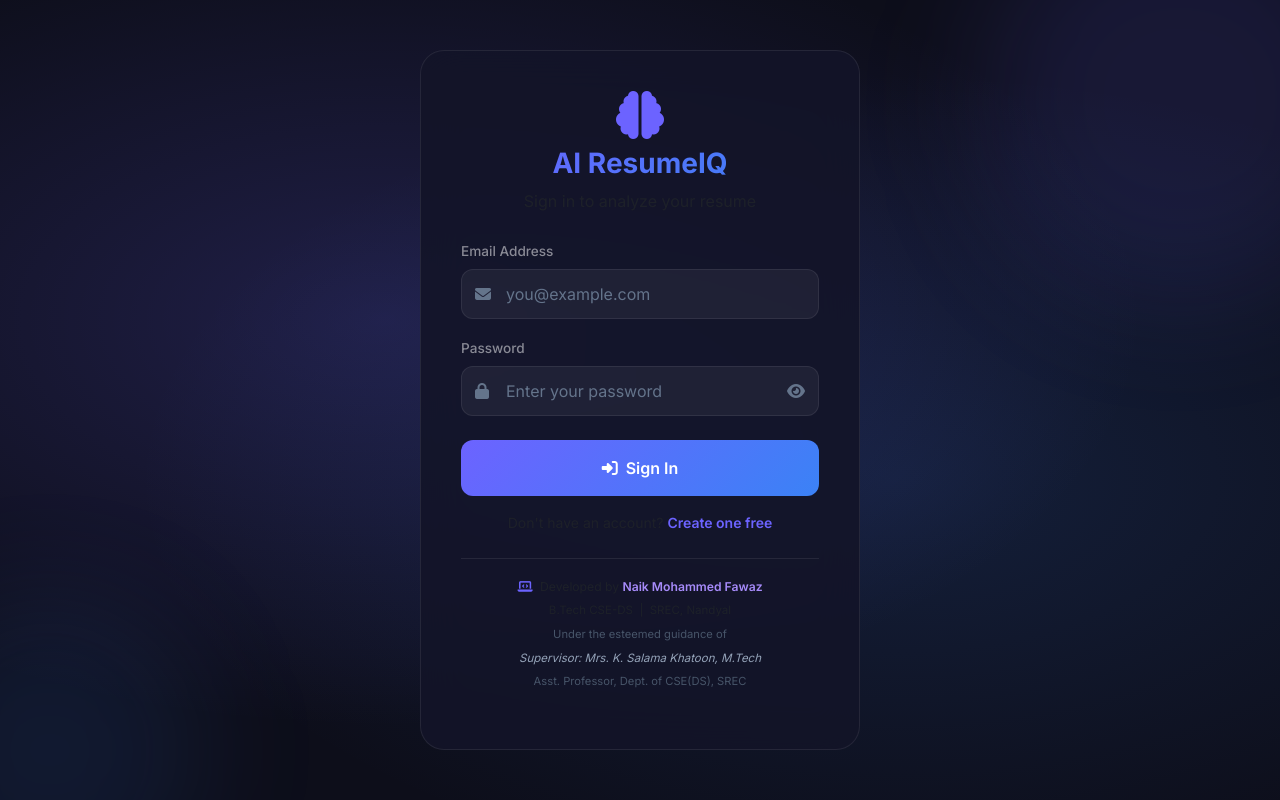
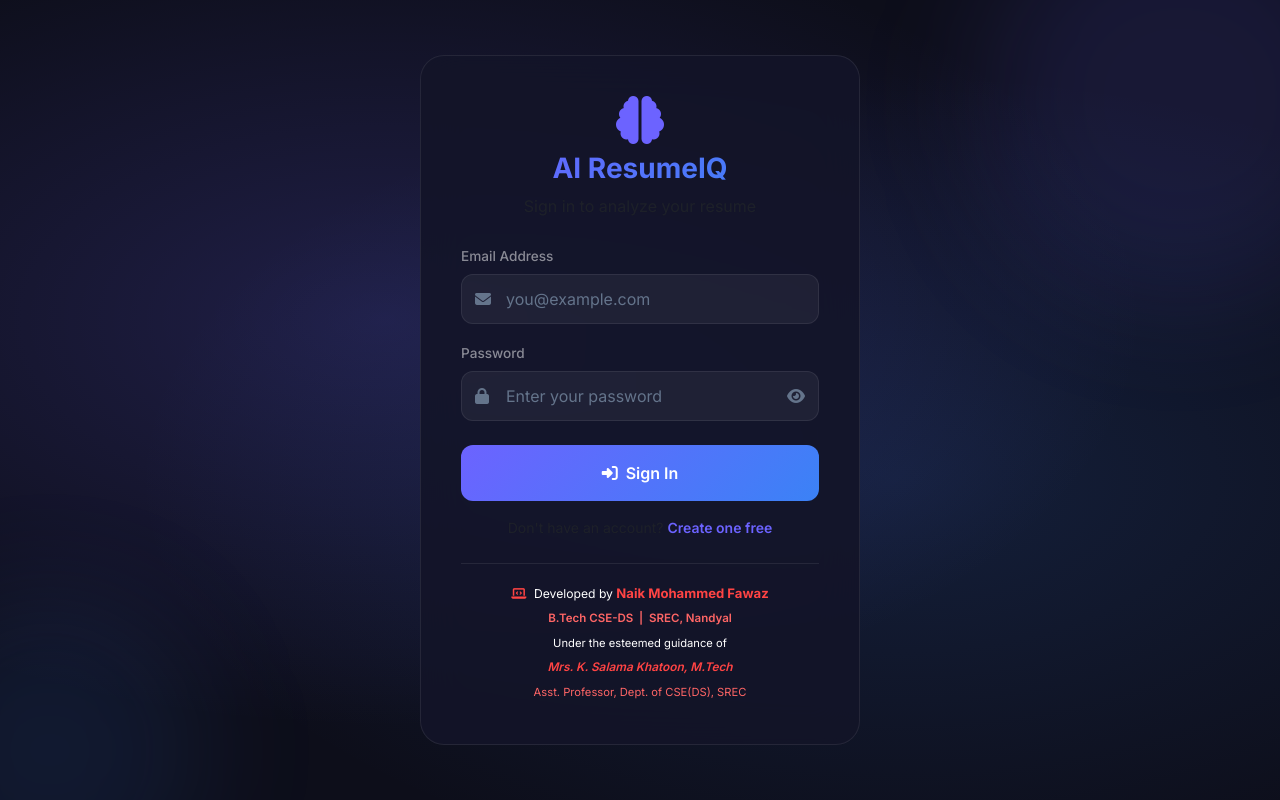
Before and after one commit to 24x51a3284-hue/ai-resumeiq, a Flask app: page /login in a window 1280 px wide. Run offline with Flask 3, Linux system fonts and the light colour scheme; some libraries are stand-ins or nearby versions.

Commit message:
Update footer section in login.html

```diff
--- a/templates/login.html
+++ b/templates/login.html
@@ -67,16 +67,17 @@
                 <a href="/signup" class="text-purple text-decoration-none fw-semibold">Create one free</a>
             </p>
         </div>
-        <div class="mt-4 pt-3 text-center" style="border-top: 1px solid rgba(255,255,255,0.08);">
-            <p class="text-muted" style="font-size:0.76rem; line-height:1.9;">
-                <i class="fas fa-laptop-code me-1 text-purple"></i>
-                Developed by <span class="fw-semibold" style="color:#a78bfa;">Naik Mohammed Fawaz</span><br>
-                <span style="font-size:0.72rem;">B.Tech CSE-DS &nbsp;|&nbsp; SREC, Nandyal</span><br>
-                <span style="font-size:0.70rem; color:#475569;">Under the esteemed guidance of</span><br>
-                <span style="font-size:0.72rem; color:#94a3b8; font-style:italic;">Supervisor: Mrs. K. Salama Khatoon, M.Tech</span><br>
-                <span style="font-size:0.70rem; color:#475569;">Asst. Professor, Dept. of CSE(DS), SREC</span>
-            </p>
-        </div>
+    <div class="mt-4 pt-3 text-center" style="border-top: 1px solid rgba(255,255,255,0.08);">
+    <p style="font-size:0.76rem; line-height:2.0; margin:0;">
+        <i class="fas fa-laptop-code me-1" style="color:#ff4444;"></i>
+        <span style="color:#ffffff;">Developed by </span>
+        <span class="fw-bold" style="color:#ff4444; font-size:0.82rem;">Naik Mohammed Fawaz</span><br>
+        <span style="color:#ff6666; font-size:0.72rem; font-weight:600;">B.Tech CSE-DS &nbsp;|&nbsp; SREC, Nandyal</span><br>
+        <span style="color:#ffffff; font-size:0.70rem;">Under the esteemed guidance of</span><br>
+        <span style="color:#ff4444; font-size:0.74rem; font-weight:600; font-style:italic;">Mrs. K. Salama Khatoon, M.Tech</span><br>
+        <span style="color:#ff6666; font-size:0.70rem;">Asst. Professor, Dept. of CSE(DS), SREC</span>
+    </p>
+</div>
     </div>
 </div>
 
```
